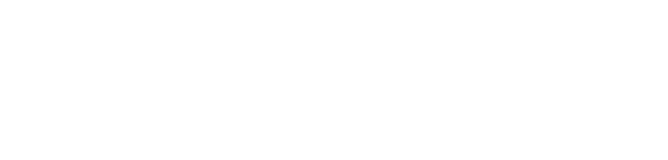
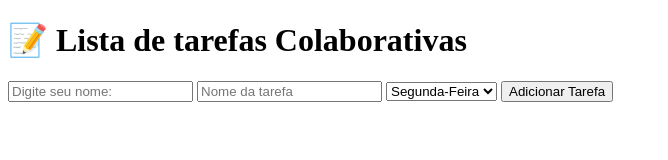
Before and after one commit to KayllaneAs/projetoOrganizeMe, a plain HTML site: page index.html in a window 1280 px wide. Shown: the whole page, without its empty margins (0-668 px from the left). Drawn offline with Linux system fonts and the light colour scheme.

Commit message:
Feat: Implementação do HTML

```diff
--- a/index.html
+++ b/index.html
@@ -1,11 +1,28 @@
 <!DOCTYPE html>
-<html lang="en">
+<html lang="pt-br">
 <head>
-    <meta charset="UTF-8">
-    <meta name="viewport" content="width=device-width, initial-scale=1.0">
-    <title>testado</title>
+    <meta charset="UTF-8" />
+    <meta name="viewport" content="width=device-width, initial-scale=1" />
+    <title>Lista de tarefas colaborativas</title>
+    <link rel="stylesheet" href="style.css" />
 </head>
 <body>
+    <h1>📝 Lista de tarefas Colaborativas</h1>
+
+    <input type="text" placeholder="Digite seu nome:" />
+    <input type="text" placeholder="Nome da tarefa" />
+
+    <select name="dias" id="dias">
+        <option value="segunda">Segunda-Feira</option>
+        <option value="terca">Terça-Feira</option>
+        <option value="quarta">Quarta-Feira</option>
+        <option value="quinta">Quinta-Feira</option>
+        <option value="sexta">Sexta-Feira</option>
+        <option value="sabado">Sábado</option>
+        <option value="domingo">Domingo</option>
+    </select>
+
+    <button class="btn btn-primary" onclick="adicionarTarefa()">Adicionar Tarefa</button>
 
 </body>
 </html>
```
